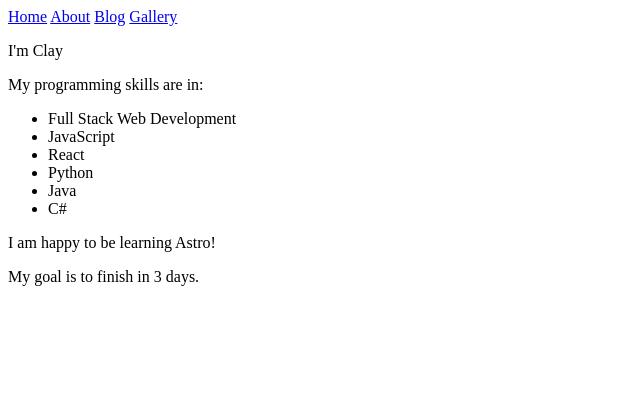
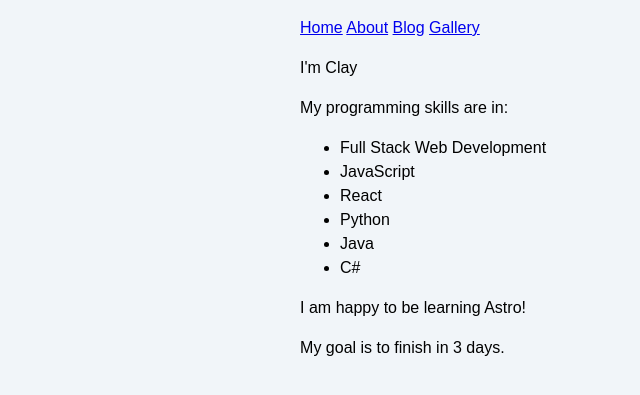
Before and after one commit to BrimmStone127/astroblog, an Astro site: page /about in a window 1280 px wide. Shown: the whole page, without its empty margins (0-640 px from the left). Built offline with nearby package versions, Linux system fonts and the light colour scheme; Astro itself is replaced by a stand-in of ours.

Commit message:
Added global styles

```diff
--- a/src/pages/about.astro
+++ b/src/pages/about.astro
@@ -1,4 +1,6 @@
 ---
+import '../styles/global.css';
+
 const pageTitle = "About";
 
 const identity = {
--- a/src/pages/blog.astro
+++ b/src/pages/blog.astro
@@ -1,3 +1,7 @@
+---
+import '../styles/global.css';
+---
+
 <html lang="en">
 	<head>
 		<title>Blog</title>
--- a/src/pages/gallery.astro
+++ b/src/pages/gallery.astro
@@ -1,4 +1,6 @@
 ---
+import '../styles/global.css';
+
 // Import the images from your assets folder
 const images = [
     "/assets/images/forest-background1.png",
--- a/src/pages/index.astro
+++ b/src/pages/index.astro
@@ -1,5 +1,5 @@
 ---
-
+import '../styles/global.css';
 ---
 
 <html lang="en">
@@ -15,6 +15,6 @@
         <a href="/about/">About</a>
         <a href="/blog">Blog</a>
 		<a href="/gallery">Gallery</a>
-		<h1>Clay's Astro Site</h1>
+		<h1>Clay's Workshop</h1>
 	</body>
 </html>
--- /dev/null
+++ b/src/styles/global.css
@@ -0,0 +1,21 @@
+html {
+    background-color: #f1f5f9;
+    font-family: sans-serif;
+}
+
+body {
+    margin: 0 auto;
+    width: 100%;
+    max-width: 80ch;
+    padding: 1rem;
+    line-height: 1.5;
+}
+
+* {
+    box-sizing: border-box;
+}
+
+h1 {
+    margin: 1rem 0;
+    font-size: 2.5rem;
+}
```
